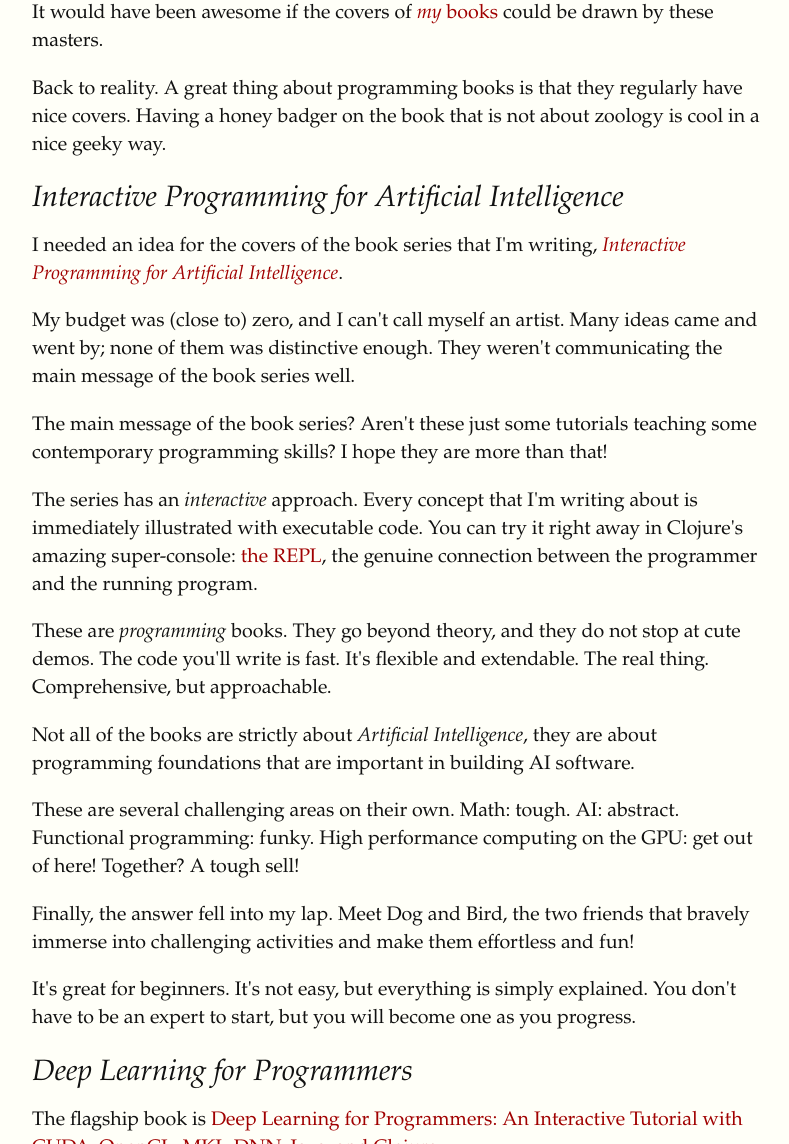
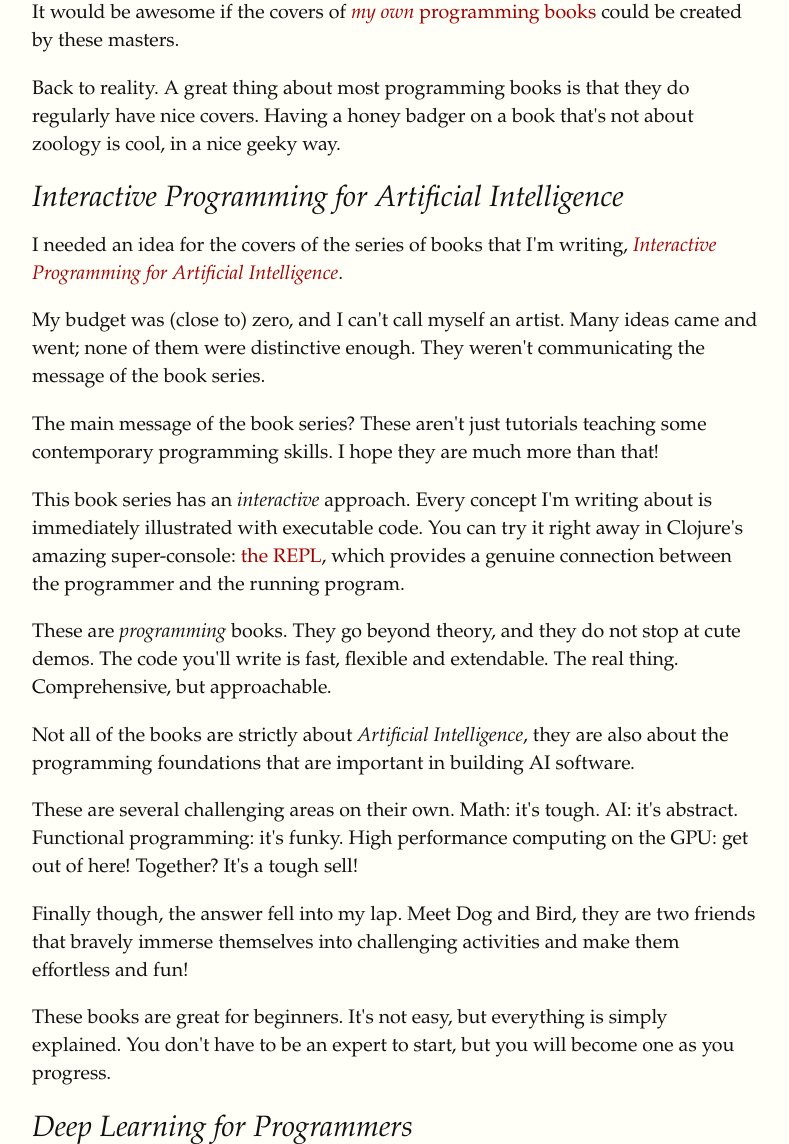
Before and after one commit to blueberry/blueberry.github.io, a Jekyll site: the page built from _posts/2019-07-15-Judge-a-clojure-programming-book-by-its-cover.html, in a window 1280 px wide and 1400 px high, scrolled down 801 px. Shown: the part 256-1400 px from the top of the window, without its empty margins (96-885 px from the left). Built offline with Jekyll 4.4.1, drawn with Linux system fonts in a browser that asks for light colours; comment, search, counter and statistics services are not loaded; some of the changed text lies outside the part shown.

Commit message:
Fix grammar in Do judge a programming book.

```diff
--- a/_includes/footer.html
+++ b/_includes/footer.html
@@ -10,7 +10,7 @@
 </form>
 </div>
     <p>
-        <a href="https://patreon.com/draganrocks">Please support my work on Patreon</a> by <a href="https://www.patreon.com/posts/22476035">adopting a pet Neanderthal function!</a> I'll intive you to a <a href="https://www.patreon.com/posts/im-ditching-and-22476348">dedicated discussion server</a>. Can't afford to <a href="https://patreon.com/draganrocks">donate</a>? Ask for a free invite.
+        <a href="https://patreon.com/draganrocks">Please support my work on Patreon</a> by <a href="https://www.patreon.com/posts/22476035">adopting a pet Neanderthal function!</a> I'll invite you to a <a href="https://www.patreon.com/posts/im-ditching-and-22476348">dedicated discussion server</a>. Can't afford to <a href="https://patreon.com/draganrocks">donate</a>? Ask for a free invite.
         </p>
     <p><a href="https://www.patreon.com/bePatron?u=780511" data-patreon-widget-type="become-patron-button">Donate and become a Patron!</a></p>
   <hr class="slender">
--- a/_layouts/post.html
+++ b/_layouts/post.html
@@ -10,7 +10,7 @@
 </p>
 
 <p>
-    <a href="https://aiprobook.com">New books available for subscription.</a>
+    <a href="https://aiprobook.com">New books are available for subscription.</a>
     <div class="h-25 d-inline-block">
         <a href="https://aiprobook.com/deep-learning-for-programmers">
             <img src="http://aiprobook.com/img/dlfp-cover.png" style="max-width: 150px;"></img>
--- a/_posts/2019-07-15-Judge-a-clojure-programming-book-by-its-cover.html
+++ b/_posts/2019-07-15-Judge-a-clojure-programming-book-by-its-cover.html
@@ -7,7 +7,7 @@
 - AI
 author: dragan
 layout: post
-title: Judge a Programming Book by its Cover
+title: Do Judge a Programming Book by its Cover
 excerpt: I needed an idea for the covers of the book series that I'm writing, Interactive Programming for Artificial Intelligence. Meet Dog and Bird, the two friends that bravely immerse into challenging activities and make them effortless and fun!
 categories:
 - Deep Learning
@@ -17,15 +17,15 @@
 ---
 <p>
 I love reading. I love when books have nice typography, when they are printed on nice paper,
-and bound into a hardcover that has just the right touch. The content becomes
+and are bound with a hardcover that has just the right touch. The content becomes
 unforgettable.
 </p>
 
 <p>
-When I see a cover of an old (comic) book, I'm instantly teleported
-back in time when I my mom bought it for me on the way to the kindergarten.
-The experience was so memorable that I still remember every detail
-of the episodes I read as a five year old, while I regularly forget
+When I see the cover of an old (comic) book, I'm instantly teleported
+back in time to when my mom bought one for me on the way to kindergarten.
+The experience of these comics were so memorable that I remember every detail
+of the issues I read as a five year old, while I regularly forget
 what I've read this morning.
 </p>
 
@@ -36,66 +36,66 @@
 </div>
 
 <p>
-It would have been awesome if the covers of <a href="https://aiprobook.com"><i>my</i> books</a> could be drawn by these masters.
+It would be awesome if the covers of <a href="https://aiprobook.com"><i>my own</i> programming books</a> could be created by these masters.
 </p>
 
 <p>
-Back to reality. A great thing about programming books is that they regularly have nice covers.
-Having a honey badger on the book that is not about zoology is cool in a nice geeky way.
+Back to reality. A great thing about most programming books is that they do regularly have nice covers.
+Having a honey badger on a book that's not about zoology is cool, in a nice geeky way.
 </p>
 
 <div id="outline-container-org451c007" class="outline-2">
 <h2 id="org451c007">Interactive Programming for Artificial Intelligence</h2>
 <div class="outline-text-2" id="text-org451c007">
 <p>
-I needed an idea for the covers of the book series that I'm writing,
+I needed an idea for the covers of the series of books that I'm writing,
 <a href="https://aiprobook.com"><i>Interactive Programming for Artificial Intelligence</i></a>.
 </p>
 
 <p>
 My budget was (close to) zero, and I can't call myself an artist. Many ideas came
-and went by; none of them was distinctive enough. They weren't communicating the
-main message of the book series well.
+and went; none of them were distinctive enough. They weren't communicating the
+message of the book series.
 </p>
 
 <p>
-The main message of the book series? Aren't these just
-some tutorials teaching some contemporary programming skills? I hope they are
-more than that!
+The main message of the book series? These aren't just
+tutorials teaching some contemporary programming skills. I hope they are
+much more than that!
 </p>
 
 <p>
-The series has an <i>interactive</i> approach. Every concept that I'm writing
+This book series has an <i>interactive</i> approach. Every concept I'm writing
 about is immediately illustrated with executable code. You can try it right away
-in Clojure's amazing super-console: <a href="https://clojure.org/guides/repl/introduction">the REPL</a>, the genuine connection between
+in Clojure's amazing super-console: <a href="https://clojure.org/guides/repl/introduction">the REPL</a>, which provides a genuine connection between
 the programmer and the running program.
 </p>
 
 <p>
 These are <i>programming</i> books. They go beyond theory, and they do not stop
-at cute demos. The code you'll write is fast. It's flexible and extendable.
+at cute demos. The code you'll write is fast, flexible and extendable.
 The real thing. Comprehensive, but approachable.
 </p>
 
 <p>
 Not all of the books are strictly about <i>Artificial Intelligence</i>,
-they are about programming foundations that are important
+they are also about the programming foundations that are important
 in building AI software.
 </p>
 
 <p>
-These are several challenging areas on their own. Math: tough. AI: abstract.
-Functional programming: funky. High performance computing on the GPU: get out of here!
-Together? A tough sell!
+These are several challenging areas on their own. Math: it's tough. AI: it's abstract.
+Functional programming: it's funky. High performance computing on the GPU: get out of here!
+Together? It's a tough sell!
 </p>
 
 <p>
-Finally, the answer fell into my lap. Meet Dog and Bird, the two friends
-that bravely immerse into challenging activities and make them effortless and fun!
+Finally though, the answer fell into my lap. Meet Dog and Bird, they are two friends
+that bravely immerse themselves into challenging activities and make them effortless and fun!
 </p>
 
 <p>
-It's great for beginners. It's not easy, but everything is simply explained.
+These books are great for beginners. It's not easy, but everything is simply explained.
 You don't have to be an expert to start, but you will become one as you progress.
 </p>
 </div>
@@ -141,11 +141,11 @@
 <h2 id="org46a26ef">Available now!</h2>
 <div class="outline-text-2" id="text-org46a26ef">
 <p>
-These are just a few of the upcoming series.
+These are just a couple of the books in the upcoming series.
 </p>
 
 <p>
-It is never too early to voice your support by <a href="https://www.patreon.com/deep_learning">subscribing</a> and <a href="https://aiprobook.com/deep-learning-for-programmers/#contents">reading the chapters</a> as soon as they are
+It is never too early to voice your support by <a href="https://www.patreon.com/deep_learning">subscribing to the Deep Learning book</a> and <a href="https://aiprobook.com/deep-learning-for-programmers/#contents">reading the chapters</a> as they are
 written. You can <a href="https://www.patreon.com/linear_algebra">subscribe to the Linear Algebra book</a>, too.
 </p>
 
```
Also changed, not shown: other parts of _posts/2019-07-15-Judge-a-clojure-programming-book-by-its-cover.html (+1 -1 lines).
